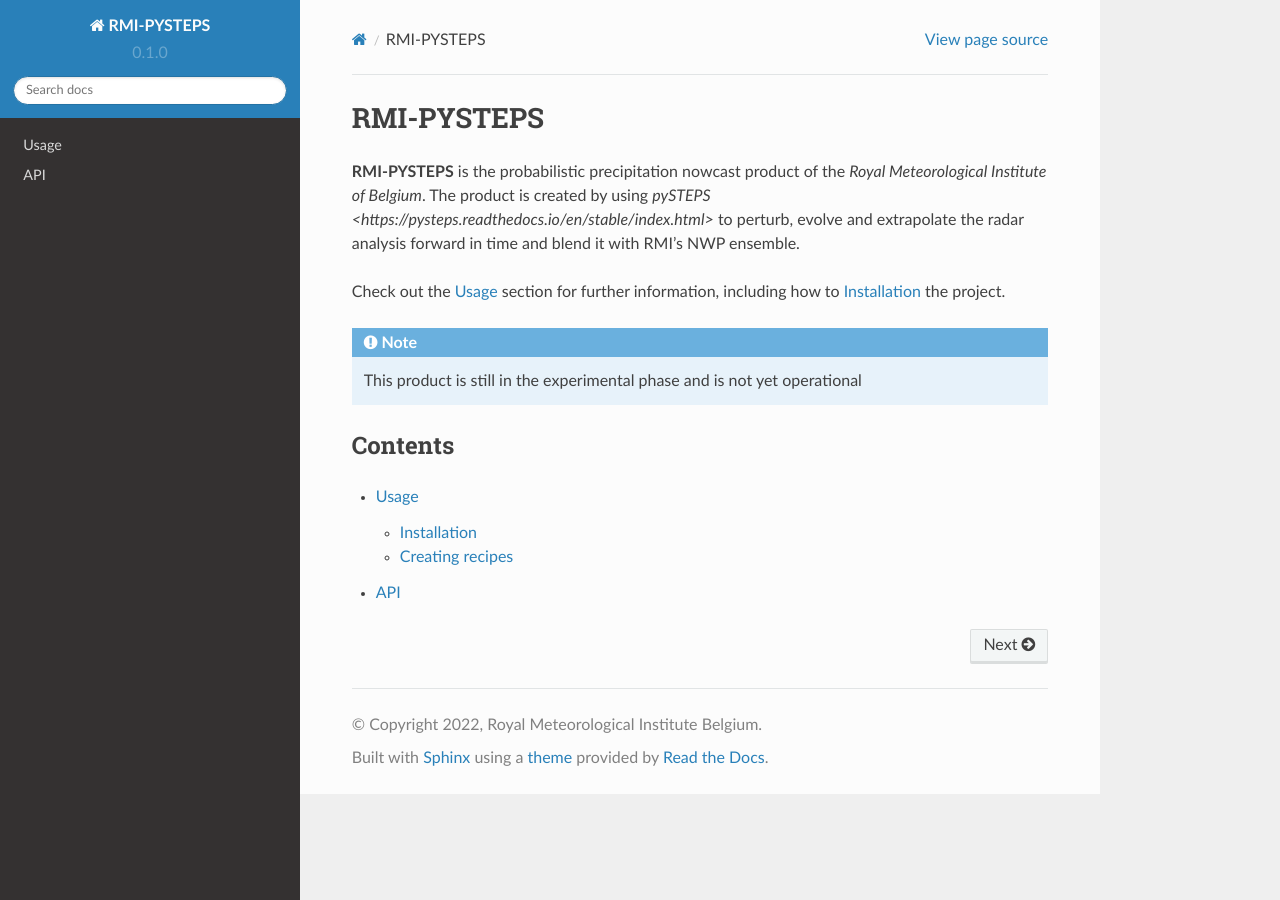
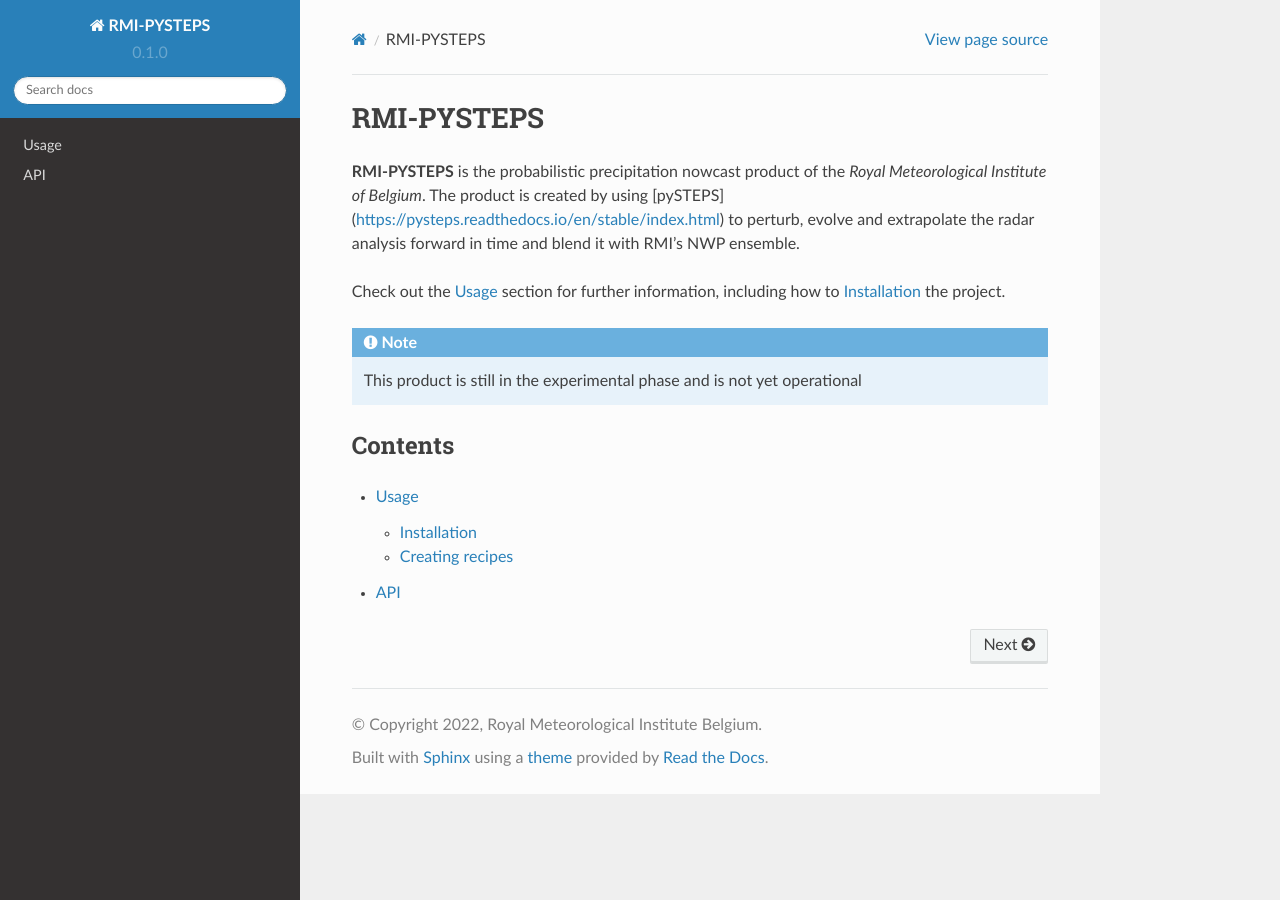
Before and after one commit to mpvginde/pySTEPS-BE, a Sphinx documentation site: the page built from docs/source/index.rst, in a window 1280 px wide. Built offline with Sphinx 7.4.7 and the Read the Docs theme 2.0.0, drawn with Linux system fonts in a browser that asks for light colours.

```diff
--- a/docs/source/index.rst
+++ b/docs/source/index.rst
@@ -2,15 +2,15 @@ RMI-PYSTEPS
 ===================================
 
 **RMI-PYSTEPS** is the probabilistic precipitation nowcast product of the *Royal Meteorological Institute of Belgium*.
-The product is created by using `pySTEPS <https://pysteps.readthedocs.io/en/stable/index.html>` to perturb, evolve and extrapolate the radar analysis forward in time and blend it with RMI's NWP ensemble.
+The product is created by using [pySTEPS](https://pysteps.readthedocs.io/en/stable/index.html) to perturb, evolve and extrapolate the radar analysis forward in time and blend it with RMI's NWP ensemble.
 
 
 Check out the :doc:`product` section for further information, including
 how to :ref:`installation` the project.
 
 .. note::
+   This product is still in the experimental phase and is not yet operational
 
-   This product is still in the experimental phase and is not yet operational
 Contents
 --------
 
```
